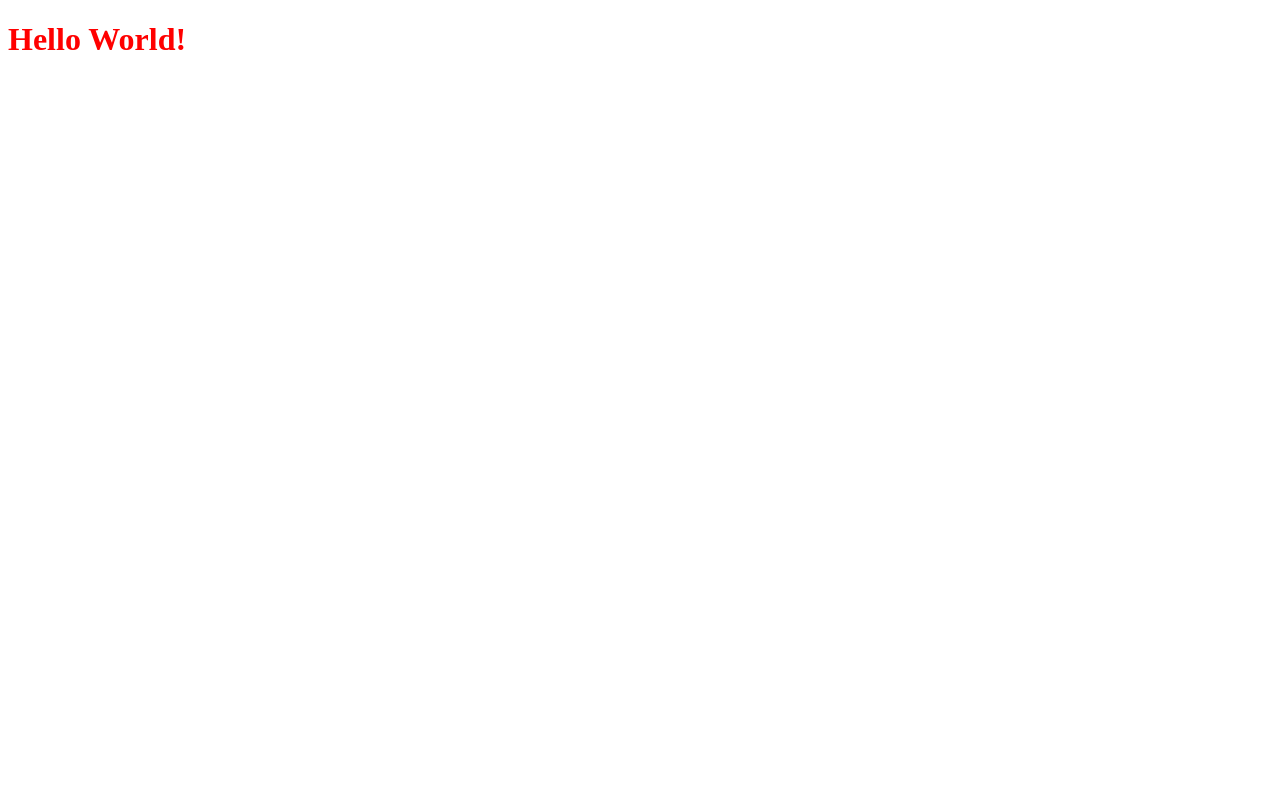
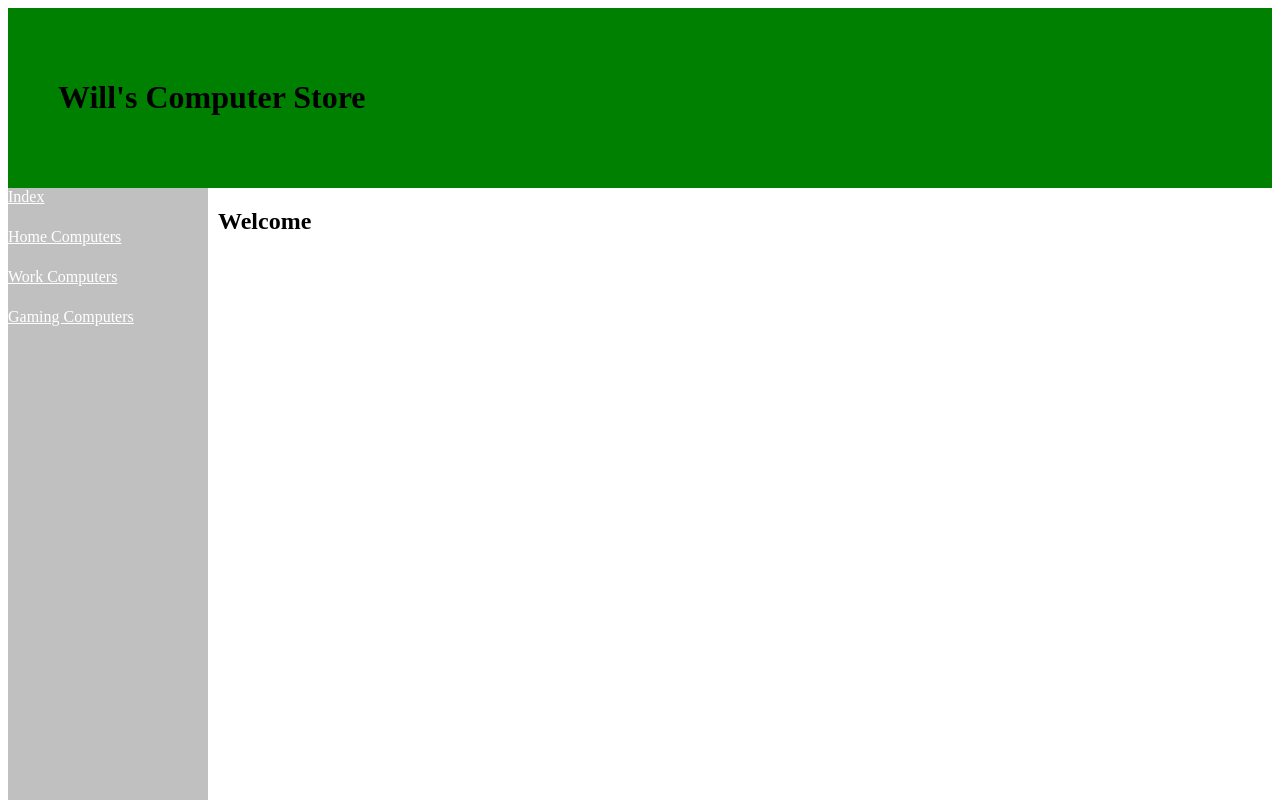
Before and after one commit to will-fleming/precourse-section-3, a plain HTML site: page index.html in a window 1280 px wide. Drawn offline with nearby package versions, Linux system fonts and the light colour scheme.

Commit message:
Made navbar and have framework for cycling through images when they are clicked

```diff
--- a/css/styles.css
+++ b/css/styles.css
@@ -1,3 +1,36 @@
+div.banner {
+	background-color: green;
+	padding: 50px;
+}
+
+div.main {
+	margin-left: 200px;
+	padding-left: 10px;
+}
+
+ul.navbar {
+	list-style-type: none;
+	margin: 0;
+	padding: 0;
+	background-color: silver;
+	width: 200px;
+	height: 100%;
+	position: fixed;
+}
+
+li a {
+	display: block;
+	height: 40px;
+	color: white;
+}
+
+li a:hover {
+	color: green;
+	background-color: palegreen;
+}
+
+
+
 h1 {
-	color: red;
+	color: black;
 }
--- a/index.html
+++ b/index.html
@@ -4,11 +4,24 @@
 	<meta charset="utf-8">
 	<title>My HTML Project</title>
 	<link rel="stylesheet" type="text/css" href="css/styles.css">
+	<script src="https://cdnjs.cloudflare.com/ajax/libs/jquery/3.1.0/jquery.js"></script>
+	<script src="scripts/main.js"></script>
 </head>
 
 <body>
-	<h1>Hello World!</h1>
-	<script src="https://cdnjs.cloudflare.com/ajax/libs/jquery/3.1.0/jquery.js"></script>
-	<script src="scripts/main.js"></script>
+	<div class="banner">
+		<h1>Will's Computer Store</h1>
+	</div>
+
+	<ul class="navbar">
+		<li><a href="index.html">Index</a></li>
+		<li><a href="home_comps.html">Home Computers</a></li>
+		<li><a href="work_comps.html">Work Computers</a></li>
+		<li><a href="gaming_comps.html">Gaming Computers</a></li>
+	</ul>
+
+	<div class="main">
+		<h2>Welcome</h2>
+	</div>
 </body>
 </html>
--- a/scripts/main.js
+++ b/scripts/main.js
@@ -1,5 +1,24 @@
 $(document).ready(function () {
+
 	$("h1").click(function () {
 		console.log("clicked");
 	});
+
+	var $imgs = $('.images');
+	var counter = 0;
+
+	$imgs.find('img:gt(0)').hide();	// select all images in the div except the first one
+
+	$imgs.click(function() {
+		var $curr = $imgs.find('img:visible');	// current image is the only one which is visible
+		var $next = $curr.next(); // next might be hidden and underneath the currently displayed image
+
+		if ($next.length == 0) {
+			$next = $imgs.find('img:eq(0)');	// if not, loop back to the first img
+		}
+
+		$curr.fadeOut('slow');
+		$next.fadeIn('fast');
+	});
+
 });
```
